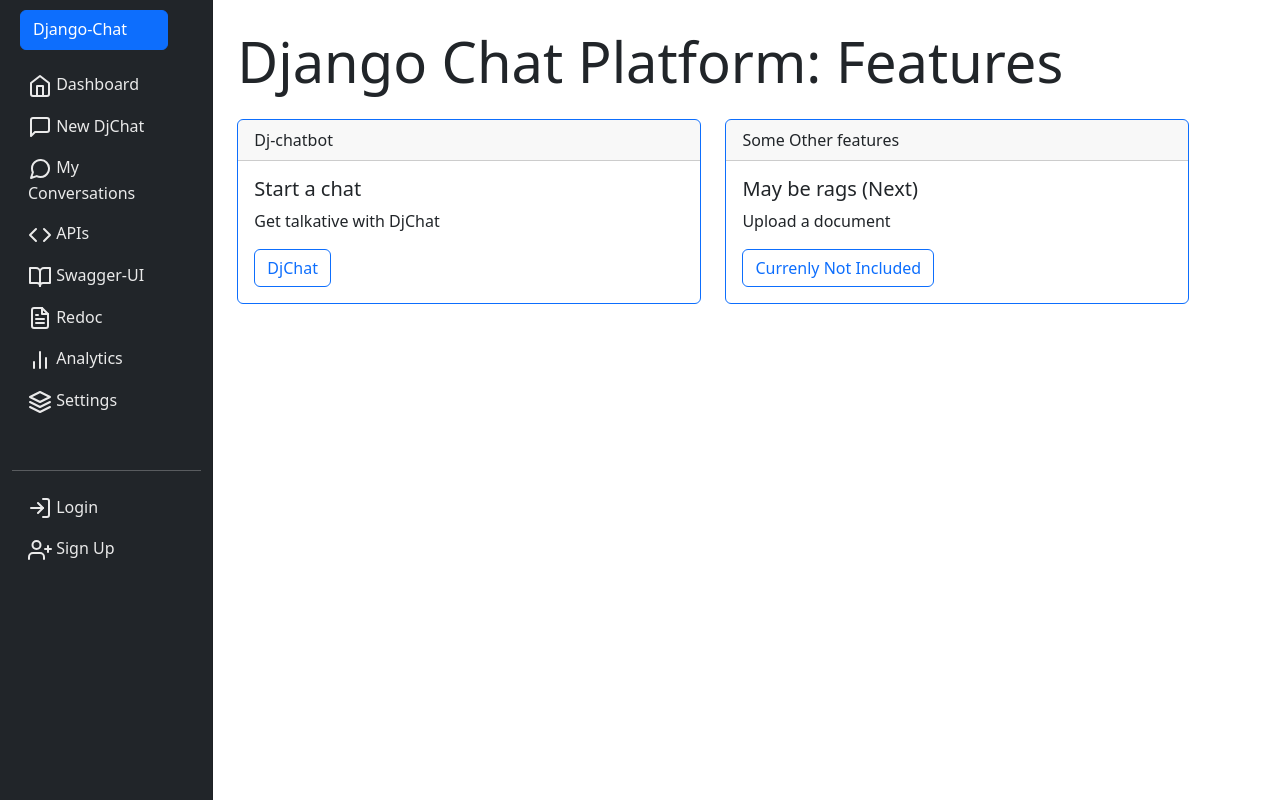
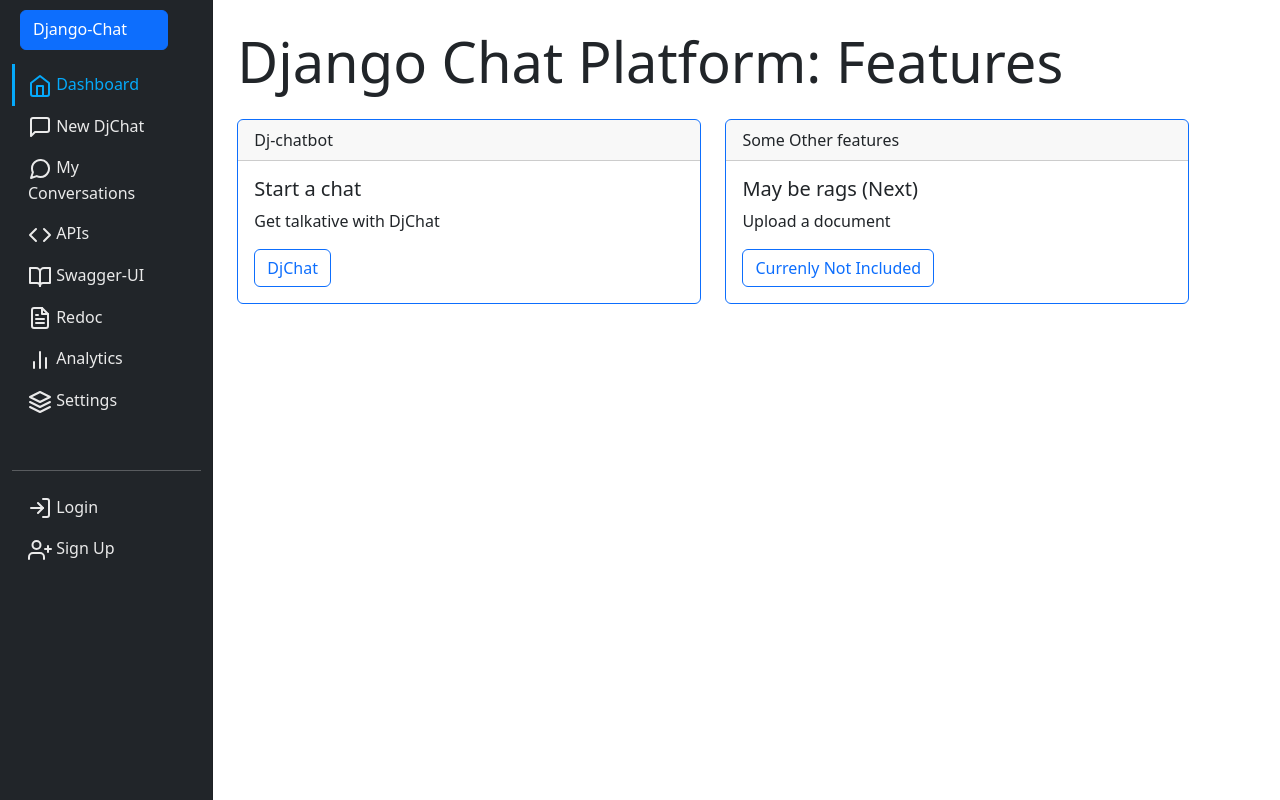
Before and after one commit to rampal-punia/Django-Chat, a Django app: template apps/chat/templates/chat/dashboard.html in a window 1280 px wide. Run offline with Django 4.2, Linux system fonts and the light colour scheme; the template is opened without the code that fills it, so the values that code supplies are empty.

Commit message:
update styles

```diff
--- a/static/css/styles/style.css
+++ b/static/css/styles/style.css
@@ -24,12 +24,24 @@ body {
 }
 
 .sidebar .nav-link {
-    font-weight: 500;
+    font-weight: 400;
     color: #eaeaea;
+    transition: color 0.3s ease, font-weight 0.3s ease;
 }
 
 .sidebar .nav-link:hover {
     color: #b5b3b1;
+}
+
+.sidebar .nav-link.active {
+    color: #05a9fa;
+    font-weight: 500;
+}
+
+.sidebar .nav-link.active {
+    border-left: 3px solid #05a9fa;
+    padding-left: 13px;
+    /* Adjust padding to account for the border */
 }
 
 .sidebar-heading {
```
